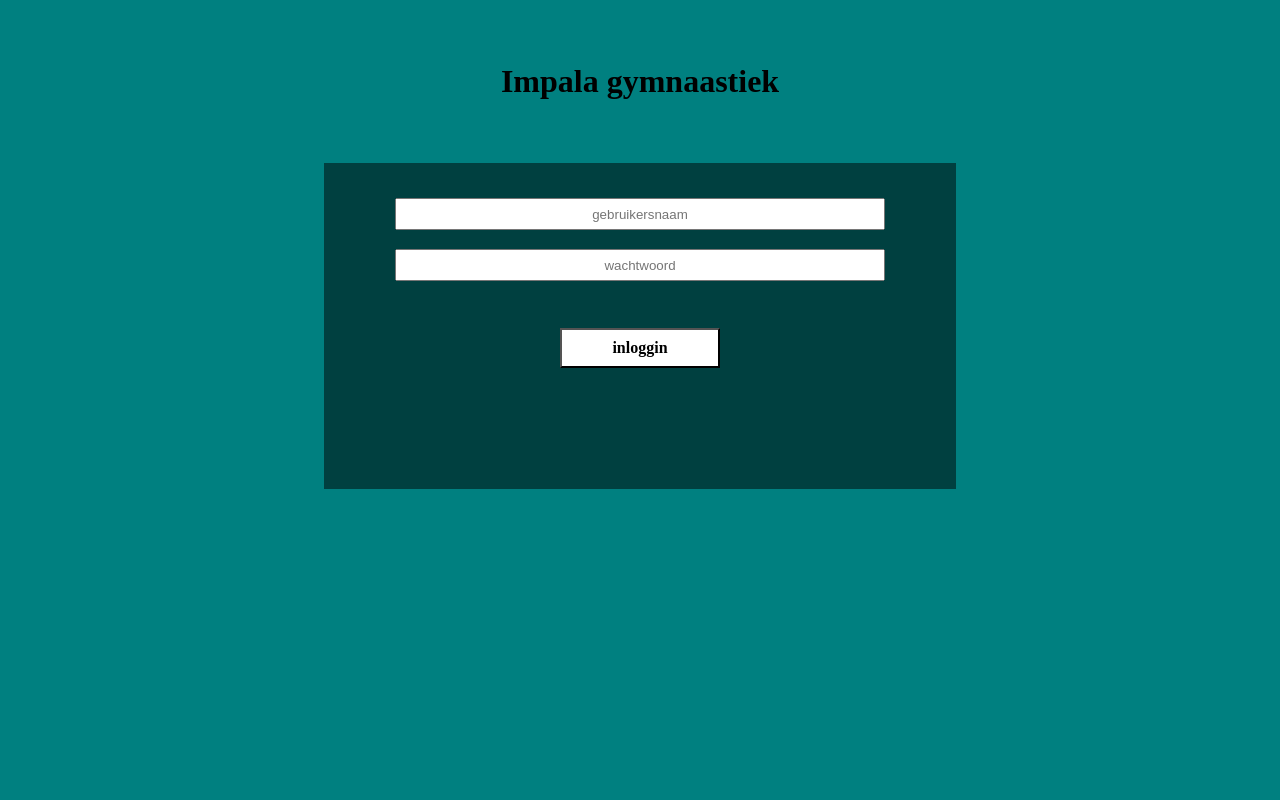
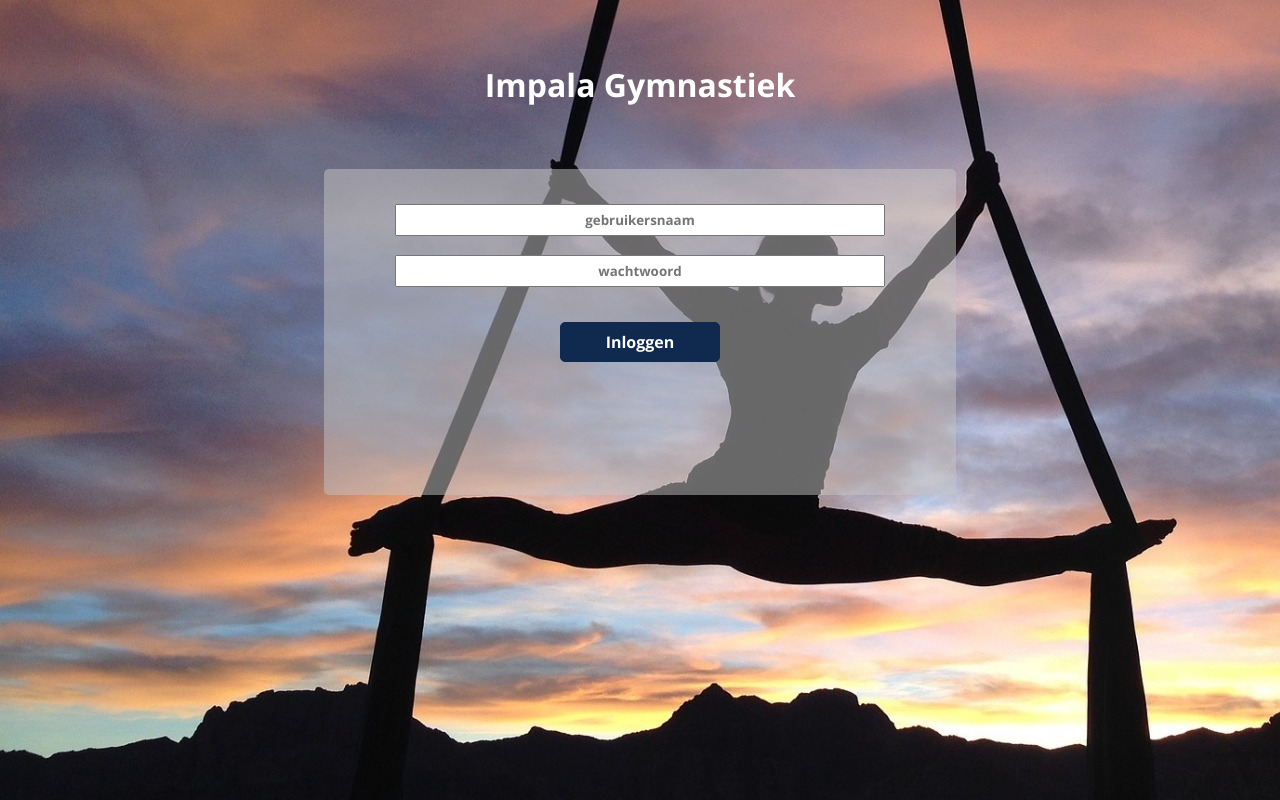
Before and after one commit to YoussefAlmardini992/Impala-gymnastiek, a PHP site: page / in a window 1280 px wide. Run offline with PHP 8.4, Linux system fonts and the light colour scheme.

Commit message:
Welcome page gemaakt

```diff
--- a/public_html/index.php
+++ b/public_html/index.php
@@ -3,13 +3,18 @@
     <title>
         Impala Gymnastiek
     </title>
+    <link href="https://fonts.googleapis.com/css?family=Open+Sans:700" rel="stylesheet">
     <link rel="stylesheet" href="./styles/generalStyles.css">
 </head>
+<?php
+
+
+?>
 <body>
 <div class="WelcomePageContainer">
 
     <div class="title">
-        <h1>Impala gymnaastiek</h1>
+        <h1>Impala Gymnastiek</h1>
     </div>
     <div class="logInForm">
 
@@ -22,10 +27,9 @@
         </div>
 
         <div class="inputItem_Submit">
-            <input type="submit" name="submit" onclick="" value="inloggin">
+            <input type="submit" name="submit" onclick="" value="Inloggen">
         </div>
     </div>
-
 </div>
     <script src="src/index.js" type="module"></script>
 </body>
--- a/public_html/styles/generalStyles.css
+++ b/public_html/styles/generalStyles.css
@@ -1,7 +1,12 @@
+* {
+    font-family: 'Open Sans', sans-serif;
+}
+
 html{
     min-height:100%;/* make sure it is at least as tall as the viewport */
     position:relative;
-    background-color: teal;
+    background-color: #efefef;
+    background-image:url(../assets/bg.jpeg);
 }
 .WelcomePageContainer{
     max-height:100%;
@@ -10,13 +15,19 @@ html{
     width: 50%;
     margin: 5% auto;
     height: 300px;
-    background-color: rgba(0,0,0,0.5);
+    background-color: rgb(197,197,197, 0.5);
     padding-top: 2%;
+    border-radius: 5px;
 }
 .inputItem{
     text-align: center;
     margin: 0 auto;
     padding: 1.5%;
+    font-family: 'Open Sans', sans-serif;
+}
+input:focus{
+    box-shadow: 0 0 5px rgba(81, 203, 238, 1);
+    border: 1px solid rgba(81, 203, 238, 1);
 }
 .inputItem input{
     height: 2rem;
@@ -26,18 +37,32 @@ html{
 .inputItem_Submit{
     text-align: center;
     margin: 0 auto;
-    padding-top: 6%;
+    padding-top: 4%;
+    font-family: 'Open Sans', sans-serif;
 }
 .inputItem_Submit input{
+    background-color:#0f2a4e;
+    color: white;
+	-moz-border-radius:5px;
+	-webkit-border-radius:5px;
+	border-radius:5px;
+	border:1px solid #0f2a4e;
+	display:inline-block;
+	font-size:17px;
+	text-decoration:none;
     width: 10rem;
     height: 2.5rem;
-    background-color: white;
     font-size: 1rem;
-    font-family: Andalus;
-    font-weight: bold;
+    font-family: 'Open Sans', sans-serif;
+}
+.inputItem_Submit input:hover {
+	box-shadow: 0 0 5px rgba(81, 203, 238, 1);
+    border: 1px solid rgba(81, 203, 238, 1);
 }
 .title{
     width: 30%;
+    color: white;
     margin: 5% auto;
     text-align: center;
+    font-family: 'Open Sans', sans-serif;
 }
```
Also changed, not shown: public_html/assets/bg.jpeg (added).
